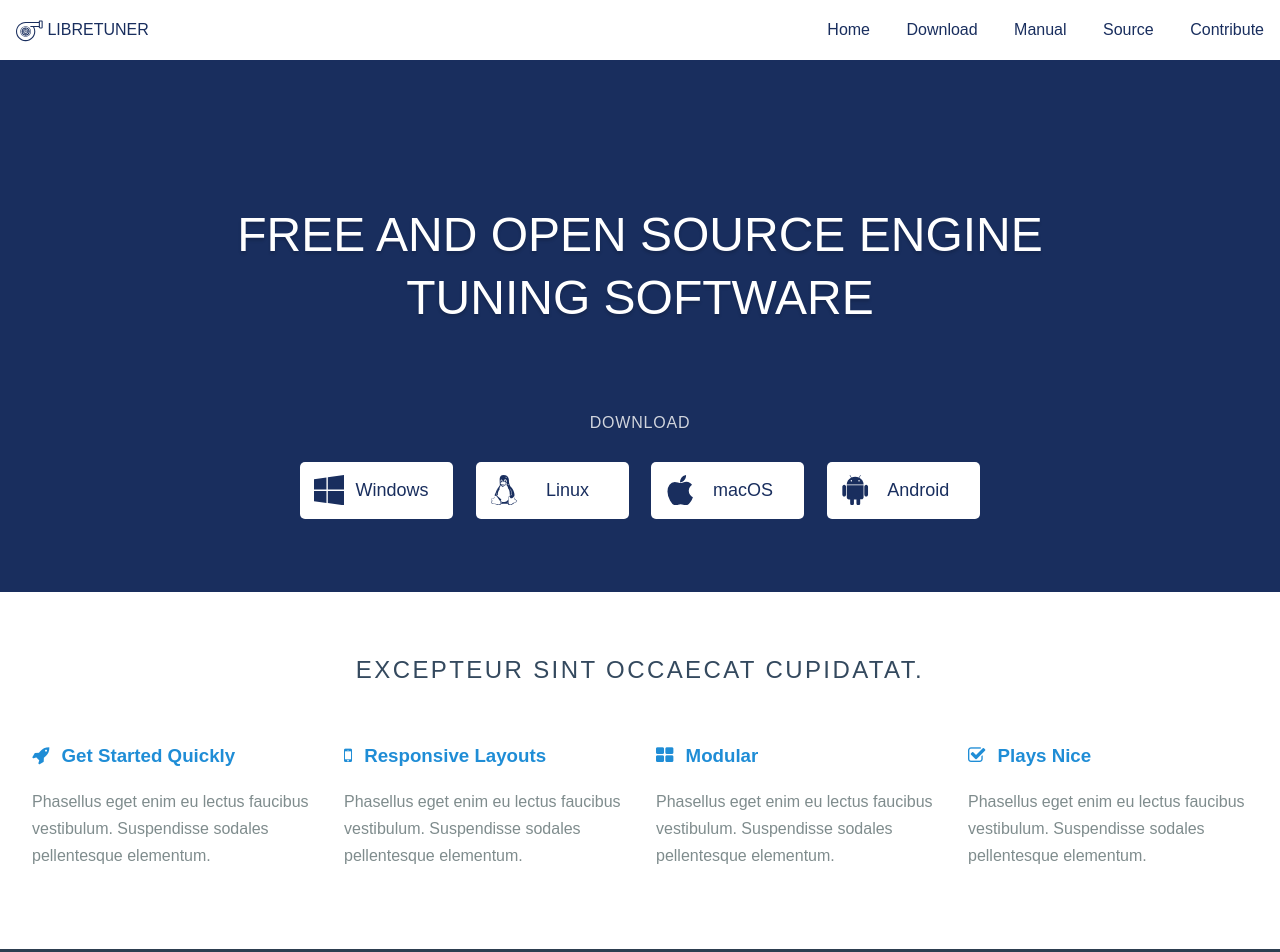
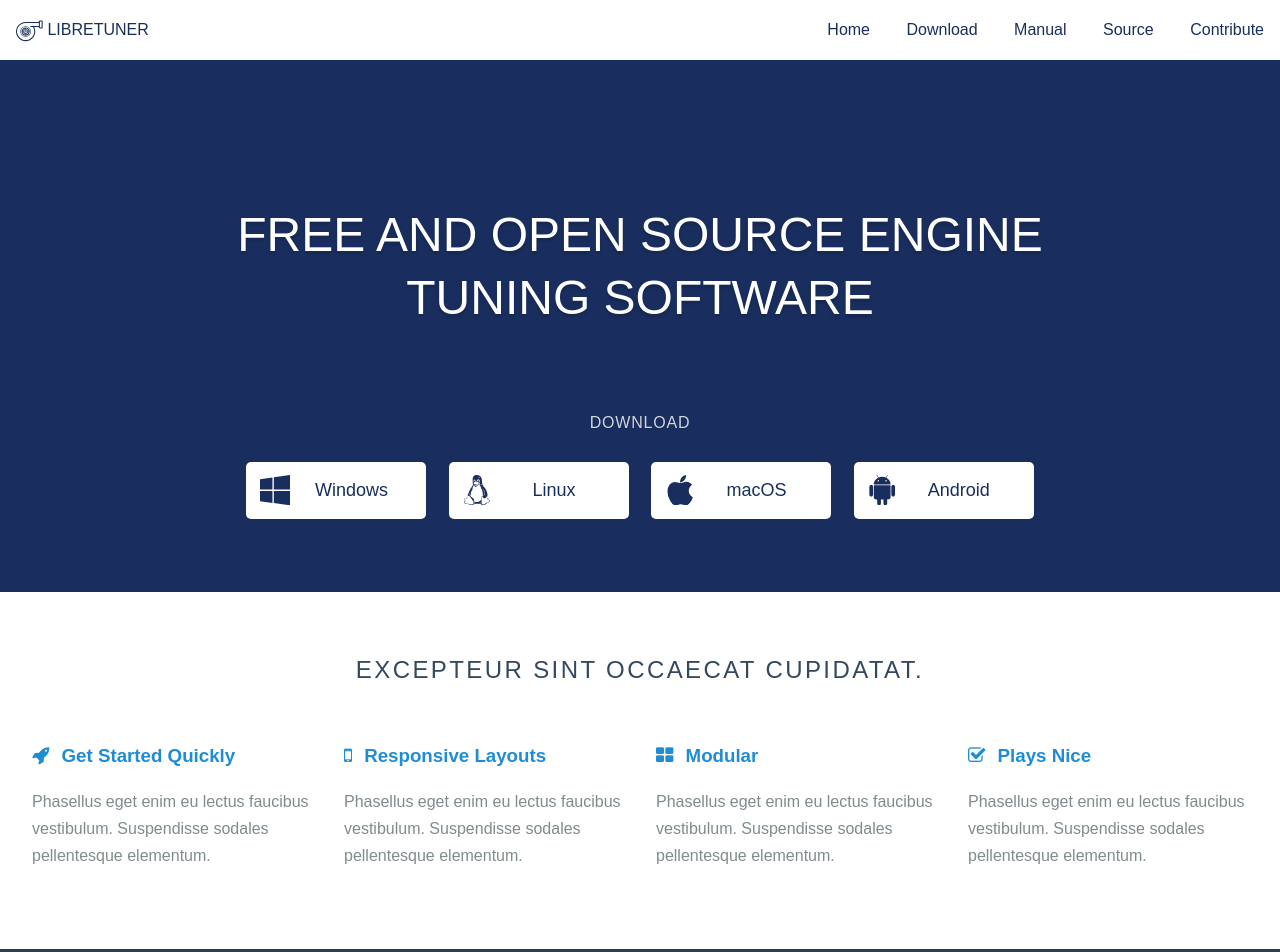
Before and after one commit to LibreTuner/Web, a Jekyll site: the page built from index.html, in a window 1280 px wide. Shown: the top 952 px of the page. Built offline with Jekyll 4.4.1, drawn with Linux system fonts in a browser that asks for light colours; nearby versions of some CDN libraries; the list of posts is cut into pages by our own code; grey boxes are pictures that could not be loaded.

Commit message:
Increased splash font size on mobile

```diff
--- a/_includes/_css/style.css
+++ b/_includes/_css/style.css
@@ -359,7 +359,7 @@
     fill: #192e5e;
     font-size: 1.125em;
     /*cursor: pointer;*/
-    width: 8.500em;
+    width: 10.000em;
     margin: 0.500em;
     padding: 0 0.750em 0 0;
     position: relative;
@@ -379,7 +379,7 @@
     }
 
     .splash-head {
-        font-size: 20px;
+        font-size: 200%;
         padding: 0;
     }
 
```
